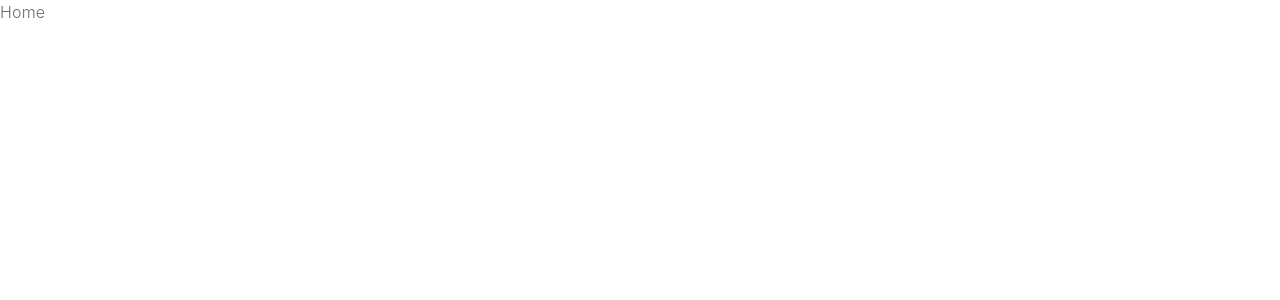
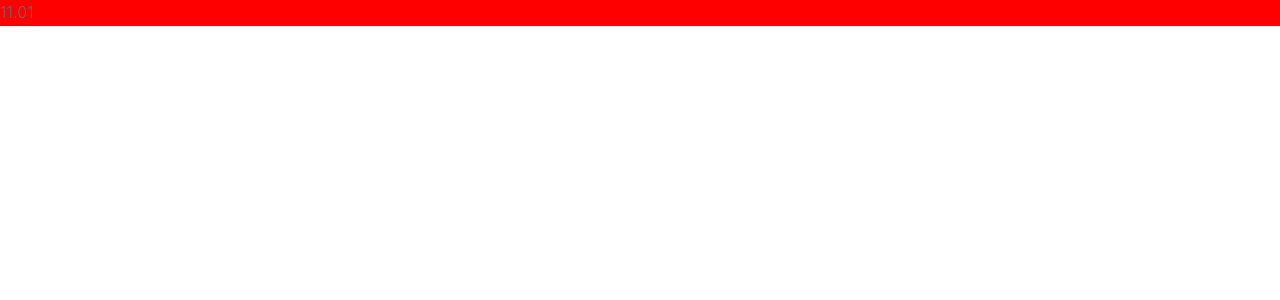
Before and after one commit to maxvaschenko/react-redux-boilerplate, a React app: page / in a window 1280 px wide. Shown: the top 300 px of the page. Built offline with nearby package versions, Linux system fonts and the light colour scheme.

Commit message:
day component created

```diff
--- /dev/null
+++ b/src/components/Day/index.js
@@ -0,0 +1,13 @@
+import React from "react";
+import PropTypes from 'prop-types';
+import {__Day__} from "./styled";
+
+export const Day = props => {
+    return (
+        <__Day__>{props.date}</__Day__>
+    )
+};
+
+Day.propTypes = {
+    date: PropTypes.number
+};
--- /dev/null
+++ b/src/components/Day/styled.js
@@ -0,0 +1,6 @@
+import styled from 'styled-components';
+
+
+export const __Day__ = styled.div`
+  background-color: red;
+`;
--- a/src/container/Home.js
+++ b/src/container/Home.js
@@ -1,6 +1,7 @@
 import React, {Component} from "react";
 import {connect} from "react-redux";
 import {__Home__} from "./styled";
+import {Day} from "../components/Day";
 
 @connect(state => state,{
 
@@ -10,7 +11,7 @@ class Home extends Component {
     render() {
         return (
             <__Home__>
-               <p>Home</p>
+               <Day date={11.01}/>
             </__Home__>
         )
     }
```
